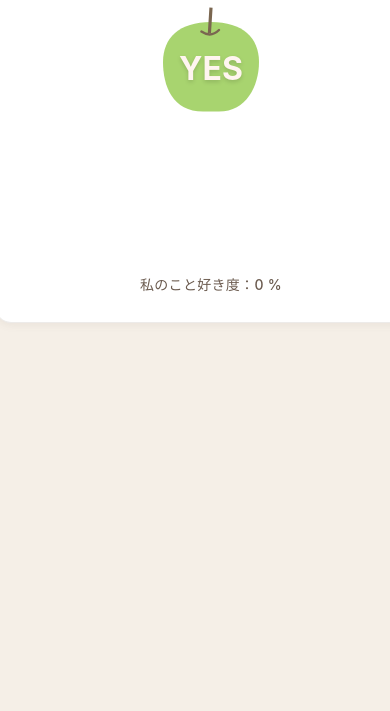
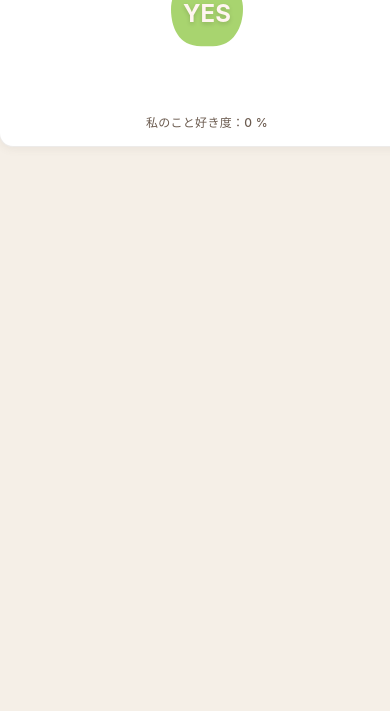
Before and after one commit to rin5uron/counterapp-collection, a website: page love-counter/general.html in a window 390 px wide. Shown: the part 133-844 px from the top of the page. Drawn offline with Linux system fonts and the light colour scheme.

Commit message:
Fix: 全体をコンパクトに、キラキラ削除、間隔を詰める

```diff
--- a/love-counter/general.html
+++ b/love-counter/general.html
@@ -48,7 +48,7 @@
 
     .card {
       background: var(--white);
-      padding: 24px 24px 32px;
+      padding: 16px 16px 20px;
       border-radius: 20px;
       box-shadow: 0 2px 8px var(--shadow-soft);
       max-width: 340px;
@@ -58,9 +58,9 @@
     }
 
     #triggerText {
-      font-size: 22px;
-      margin-bottom: 16px;
-      line-height: 1.5;
+      font-size: 20px;
+      margin-bottom: 8px;
+      line-height: 1.4;
       color: var(--text-primary);
       font-weight: 500;
       letter-spacing: 0.5px;
@@ -71,10 +71,10 @@
       background: none;
       cursor: pointer;
       padding: 0;
-      margin: 0 auto 32px auto;
+      margin: 0 auto 12px auto;
       transition: all 0.3s ease;
-      width: 180px;
-      height: 180px;
+      width: 140px;
+      height: 140px;
       display: block;
     }
 
@@ -115,11 +115,11 @@
     }
 
     #message {
-      min-height: 3.5em;
-      font-size: 18px;
-      margin-top: 16px;
-      margin-bottom: 20px;
-      line-height: 1.6;
+      min-height: 2.5em;
+      font-size: 16px;
+      margin-top: 8px;
+      margin-bottom: 8px;
+      line-height: 1.5;
       color: var(--text-primary);
       font-weight: 600;
       letter-spacing: 0.3px;
@@ -163,15 +163,14 @@
 
     #specialMessage {
       display: none;
-      font-size: 14px;
+      font-size: 12px;
       font-weight: 600;
       color: var(--text-primary);
-      margin-bottom: 8px;
-      padding: 8px 12px;
-      background: linear-gradient(135deg, var(--bg-beige) 0%, var(--white) 100%);
-      border-radius: 10px;
-      border: 2px solid var(--soft-red);
-      animation: sparkle 1.5s ease-in-out infinite;
+      margin-bottom: 6px;
+      padding: 6px 10px;
+      background: var(--bg-beige);
+      border-radius: 8px;
+      border: 1px solid var(--soft-red);
       white-space: nowrap;
     }
 
@@ -347,27 +346,28 @@
     /* スマホ対応 */
     @media (max-width: 480px) {
       body {
-        padding: 24px 16px;
+        padding: 12px;
         min-height: 100dvh;
         min-height: -webkit-fill-available;
-        padding-top: 32px;
+        padding-top: 20px;
       }
 
       .card {
-        padding: 20px 20px 28px;
+        padding: 12px 12px 16px;
         max-width: 100%;
         width: 100%;
-        border-radius: 16px;
+        border-radius: 14px;
       }
 
       #triggerText {
-        font-size: 20px;
-        margin-bottom: 12px;
+        font-size: 18px;
+        margin-bottom: 6px;
       }
 
       #mainButton {
-        width: 160px;
-        height: 160px;
+        width: 120px;
+        height: 120px;
+        margin-bottom: 8px;
         -webkit-tap-highlight-color: transparent;
         touch-action: manipulation;
       }
@@ -376,25 +376,21 @@
         transform: scale(0.9);
       }
 
-      #mainButton .button-text {
-        font-size: 20px;
-      }
-
       #message {
-        font-size: 19px;
-        min-height: 4em;
-        margin-top: 20px;
-        margin-bottom: 24px;
+        font-size: 15px;
+        min-height: 2em;
+        margin-top: 6px;
+        margin-bottom: 6px;
       }
 
       #specialMessage {
-        font-size: 13px;
-        padding: 8px 10px;
+        font-size: 11px;
+        padding: 5px 8px;
       }
 
       .counter {
-        font-size: 14px;
-        margin-top: 12px;
+        font-size: 12px;
+        margin-top: 4px;
       }
     }
 
--- a/love-counter/script-general.js
+++ b/love-counter/script-general.js
@@ -89,7 +89,7 @@ mainButton.addEventListener("click", function() {
     document.body.style.overflow = 'hidden';
     document.documentElement.style.overflow = 'hidden';
 
-    specialMessageElement.innerHTML = "✨答えを教えてね！✨";
+    specialMessageElement.innerHTML = "答えを教えてね！";
     specialMessageElement.style.display = "block";
 
     // LINE送信フォームを表示
```
